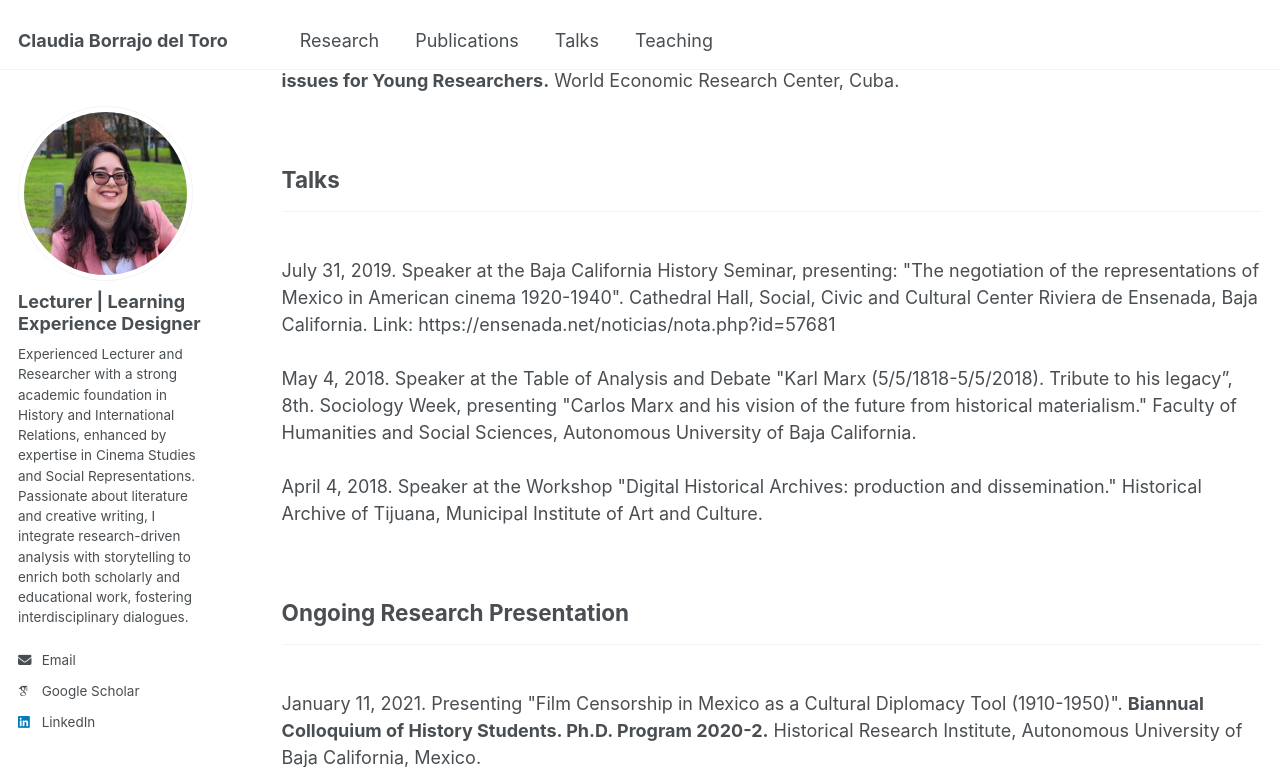
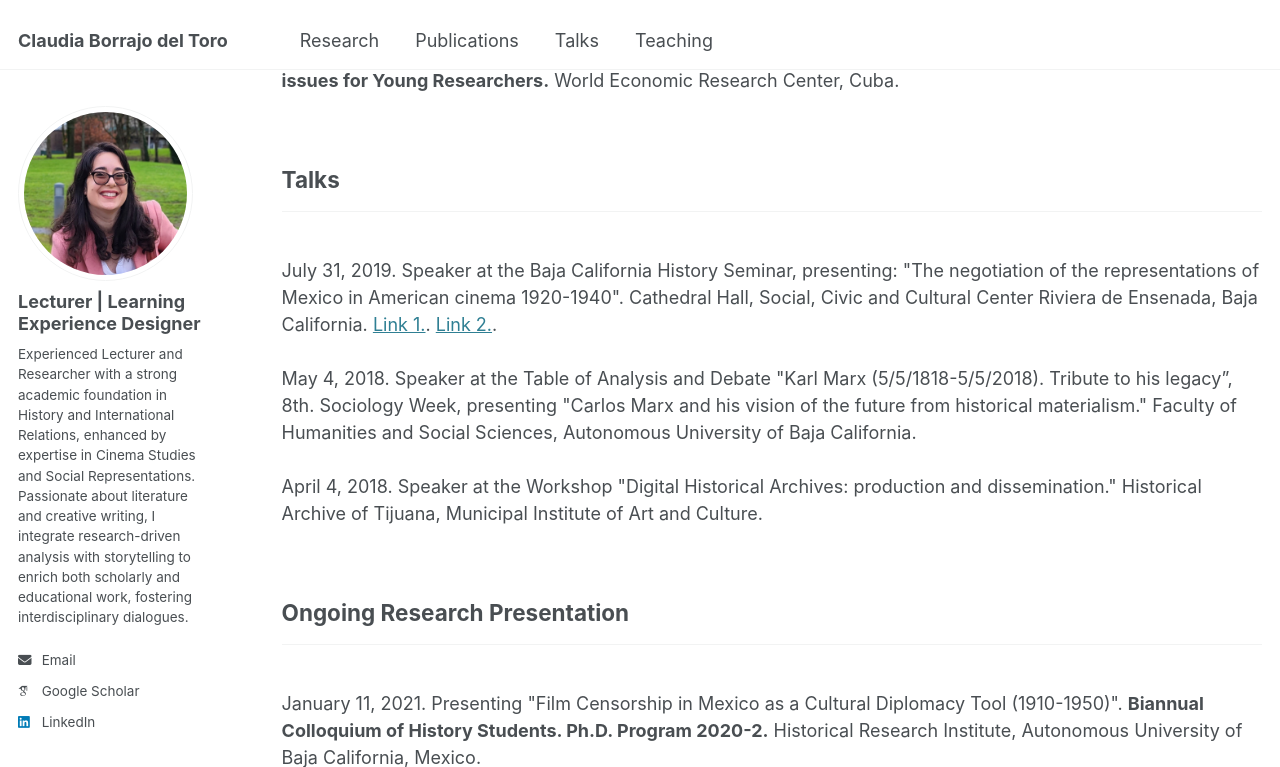
Before and after one commit to claudiabt/claudiabt.github.io, a Jekyll site: the page built from _pages/talks.html, in a window 1280 px wide and 900 px high, scrolled down 3100 px, cut to the strip 0-767 px from the top of the window. Built offline with Jekyll 4.4.1, drawn with Linux system fonts in a browser that asks for light colours; some web fonts are replaced.

Commit message:
Update talks.html

```diff
--- a/_pages/talks.html
+++ b/_pages/talks.html
@@ -14,9 +14,9 @@ November 22 & 29, 2021. Presenting “UNESCO's work in promoting educational cin
 <br><br>
 September 21-24, 2021. Moderator. <strong>XVI International Conference “History, Heritage and Border”.</strong> Historical Research Institute, Autonomous University of Baja California, Mexico.
 <br><br>
-December 10, 2020. Presenting “Mexican censorship of foreign cinema as a strategy of cultural diplomacy (1913-1950).” <strong>Workshop: “New approaches to the history of soft power in the 19th and 20th centuries”.</strong> Pontifical Catholic University of Chile Santiago de Chile, Chile.
+December 10, 2020. Presenting “Mexican censorship of foreign cinema as a strategy of cultural diplomacy (1913-1950).” <strong>Workshop: “New approaches to the history of soft power in the 19th and 20th centuries”.</strong> Pontifical Catholic University of Chile Santiago de Chile, Chile. <span class="wordwrap"><a target="blank" href="https://www.academia.edu/44674671/Soft_Power_Workshop_10_11_December_2020_Pontificia_Universidad_Cat%C3%B3lica_de_Chile">Link.</a>.</span>
 <br><br>
-October 22, 2020. Presenting “Tourism and American Entrepreneurs in Tijuana. Indications for studying the Mexican Agua Caliente Company during the thirties.” <strong>National Colloquium “Large companies, business families and regional and border businessmen. XVIII, XIX and XX Centuries”.</strong> The College of Sonora, Mexico.
+October 22, 2020. Presenting “Tourism and American Entrepreneurs in Tijuana. Indications for studying the Mexican Agua Caliente Company during the thirties.” <strong>National Colloquium “Large companies, business families and regional and border businessmen. XVIII, XIX and XX Centuries”.</strong> The College of Sonora, Mexico. <span class="wordwrap"><a target="blank" href="chrome-extension://efaidnbmnnnibpcajpcglclefindmkaj/https://comecso.com/wp-content/uploads/2012/07/Programa-oficial-Coloquio-nacional-Grandes-empresas.pdf">Link.</a>.</span>
 <br><br>
 September 28, 2020. Presenting "Studying Film from a Historical Perspective: Digital Sources and Methodology – The Case of Tijuana in the First Half of the 20th Century". <strong>15th International Conference on History, Heritage, and Borders.</strong> Historical Research Institute, Autonomous University of Baja California, Mexico.
 <br><br>
@@ -40,7 +40,7 @@ October 7, 2011. Presenting “Brazil: The BRICS Observed, The BRICS Desired?”
 
 <h2>Talks</h2><hr />
 <br>
-July 31, 2019. Speaker at the Baja California History Seminar, presenting: "The negotiation of the representations of Mexico in American cinema 1920-1940". Cathedral Hall, Social, Civic and Cultural Center Riviera de Ensenada, Baja California. Link: https://ensenada.net/noticias/nota.php?id=57681
+July 31, 2019. Speaker at the Baja California History Seminar, presenting: "The negotiation of the representations of Mexico in American cinema 1920-1940". Cathedral Hall, Social, Civic and Cultural Center Riviera de Ensenada, Baja California. <span class="wordwrap"><a target="blank" href="https://ensenada.net/noticias/nota.php?id=57681">Link 1.</a>.</span> <span class="wordwrap"><a target="blank" href="https://www.elvigia.net/general/2019/8/2/defendio-gobierno-mexicanos-en-el-cine-333077.html">Link 2.</a>.</span>
 <br>
 <br>
 May 4, 2018. Speaker at the Table of Analysis and Debate "Karl Marx (5/5/1818-5/5/2018). Tribute to his legacy”, 8th. Sociology Week, presenting "Carlos Marx and his vision of the future from historical materialism." Faculty of Humanities and Social Sciences, Autonomous University of Baja California.
```
